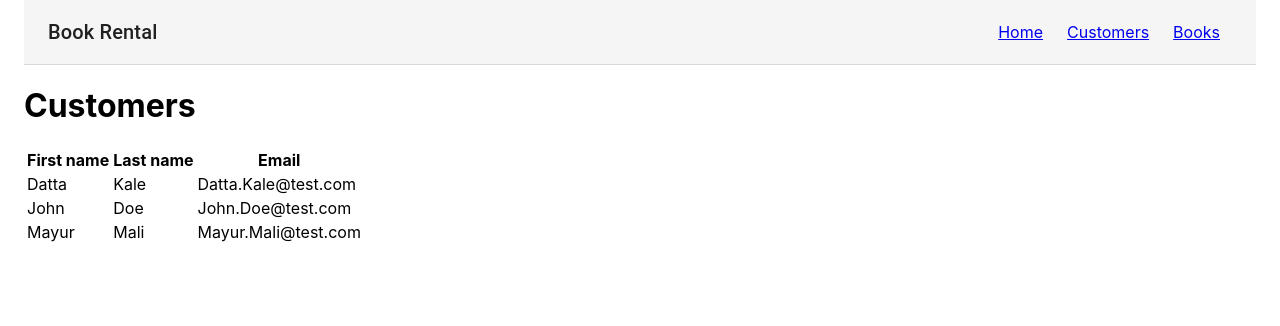
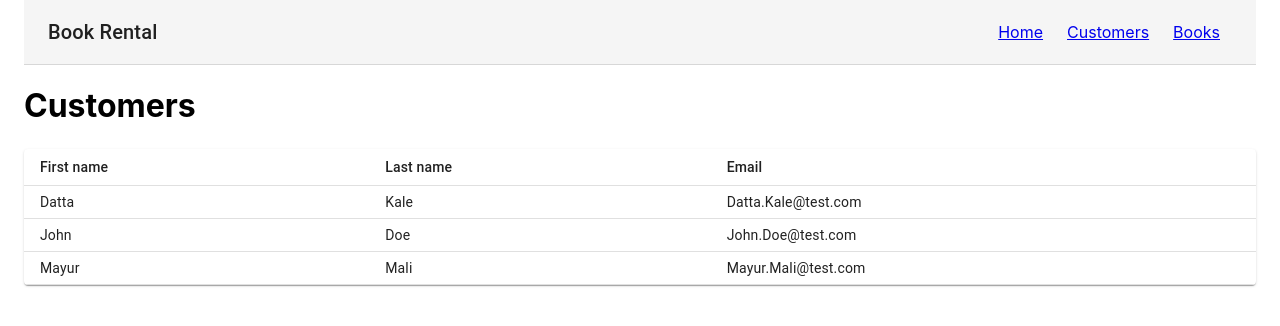
Before and after one commit to way2datta/react-playground, a React (Create React App) app in the folder movie-rental-simple/: page /customers in a window 1280 px wide. Shown: the top 326 px of the page. Built offline with nearby package versions, Linux system fonts and the light colour scheme; data requests are answered from the project's data file.

Commit message:
Customers listing is using material ui table

```diff
--- a/movie-rental-simple/src/CustomersListing.js
+++ b/movie-rental-simple/src/CustomersListing.js
@@ -1,5 +1,27 @@
 import React from "react";
 import axios from "axios";
+import { makeStyles } from '@material-ui/core/styles';
+import Table from '@material-ui/core/Table';
+import TableBody from '@material-ui/core/TableBody';
+import TableCell from '@material-ui/core/TableCell';
+import TableHead from '@material-ui/core/TableHead';
+import TableRow from '@material-ui/core/TableRow';
+import Paper from '@material-ui/core/Paper';
+
+const useStyles = makeStyles(theme => ({
+  root: {
+    width: '100%',
+  },
+  paper: {
+    marginTop: theme.spacing(3),
+    width: '100%',
+    overflowX: 'auto',
+    marginBottom: theme.spacing(2),
+  },
+  table: {
+    minWidth: 650,
+  },
+}));
 
 export class CustomersListing extends React.Component {
   state = {
@@ -23,30 +45,34 @@ export class CustomersListing extends React.Component {
 }
 
 function Gridview({ datasource }) {
+  const classes = useStyles();
+
   if (!datasource.length) {
     return <h2>No record found.</h2>
   }
 
   return <>
-    <table>
-      <thead>
-        <tr>
-          <th>First name</th>
-          <th>Last name</th>
-          <th>Email</th>
-        </tr>
-      </thead>
-      <tbody>
+    <Paper className={classes.paper}>
+      <Table className={classes.table} size="small">
+        <TableHead>
+          <TableRow>
+          <TableCell>First name</TableCell>
+          <TableCell>Last name</TableCell>
+          <TableCell>Email</TableCell>
+          </TableRow>
+        </TableHead>
+        <TableBody>
         {
           datasource.map(x => {
             return <tr key={x.id}>
-              <td>{x.firstName}</td>
-              <td>{x.lastName}</td>
-              <td>{x.email}</td>
+              <TableCell>{x.firstName}</TableCell>
+              <TableCell>{x.lastName}</TableCell>
+              <TableCell>{x.email}</TableCell>
             </tr>
           })
         }
-      </tbody>
-    </table>
+        </TableBody>
+      </Table>
+    </Paper>
   </>
 }
```
